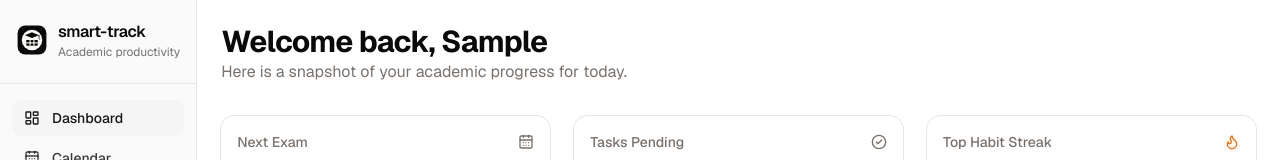
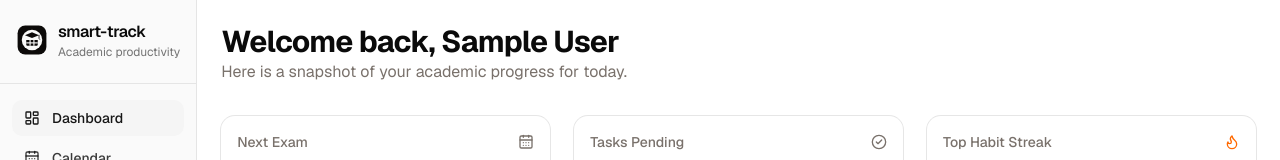
Before and after one commit to abdul-rahman-0x/smart-track, a Next.js app: page /dashboard in a window 1280 px wide. Shown: the top 160 px of the page. Built offline with nearby package versions, Linux system fonts and the light colour scheme; no server answers; the database is empty; sample sign-in values are in the browser's storage.

Commit message:
feat: update DashboardPage to display a personalized welcome message using the user's first and last name

```diff
--- a/app/(dashboard)/dashboard/page.tsx
+++ b/app/(dashboard)/dashboard/page.tsx
@@ -43,11 +43,17 @@ export default async function DashboardPage() {
         daysRemaining = Math.ceil(diffTime / (1000 * 60 * 60 * 24));
     }
 
+    const nameParts = session?.user?.name?.split(" ");
+    const displayName =
+        nameParts && nameParts.length > 0
+            ? nameParts.slice(0, 2).join(" ")
+            : "User";
+
     return (
         <div className="space-y-8">
             <div>
                 <h2 className="text-3xl font-bold tracking-tight">
-                    Welcome back, {session?.user?.name?.split(" ")[0] || "User"}
+                    Welcome back, {displayName}
                 </h2>
                 <p className="text-stone-500 dark:text-stone-400">
                     Here is a snapshot of your academic progress for today.
```
